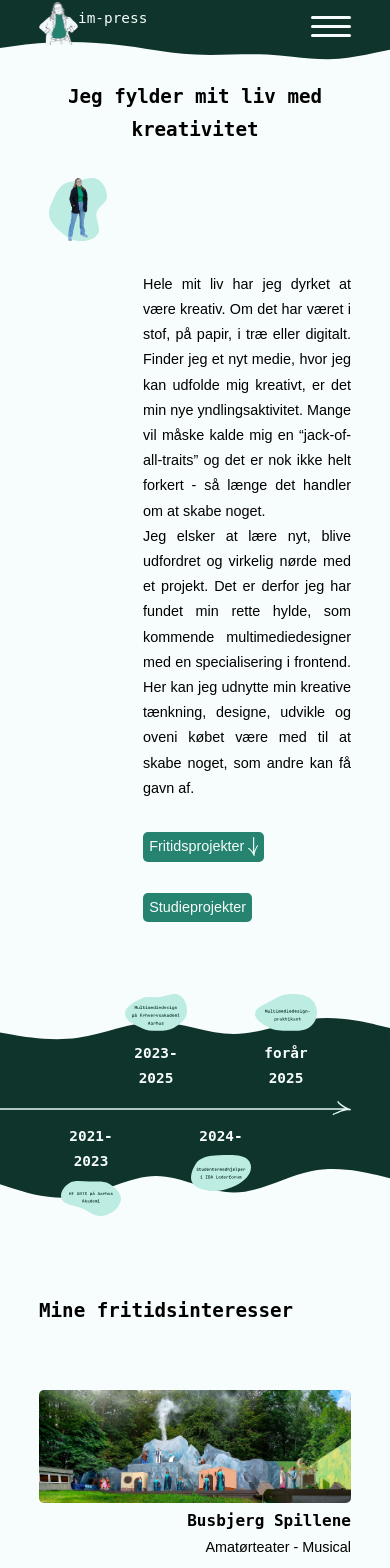
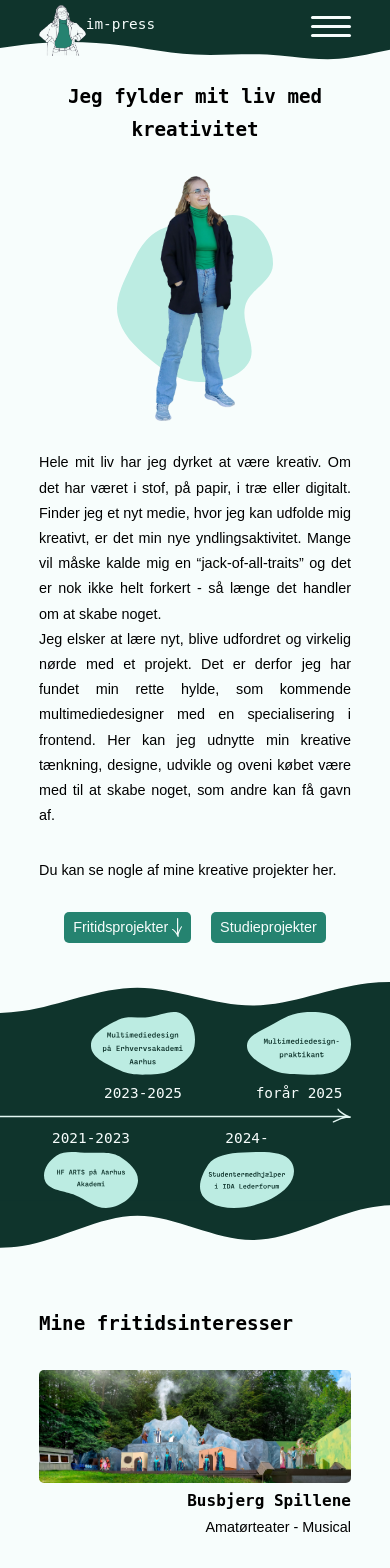
Before and after one commit to imhp1721/portfolio, a React (Vite) app: page /om-mig in a window 390 px wide. Shown: the top 1568 px of the page. Built offline with nearby package versions, Linux system fonts and the light colour scheme; a web font is replaced by a local one.

Commit message:
mobile version done

```diff
--- a/src/App.css
+++ b/src/App.css
@@ -550,6 +550,8 @@ h1 {
 
 .timeline .wave {
   align-self: center;
+  object-fit: cover;
+  min-height: 100%;
 }
 
 .year_txt {
@@ -561,7 +563,7 @@ h1 {
 
 .mdu,
 .intern {
-  grid-row: 3 / 7;
+  grid-row: 3 / 6;
   justify-self: center;
   width: 90%;
 }
@@ -589,7 +591,7 @@ h1 {
 .hf,
 .ida {
   align-self: end;
-  grid-row: 6 / 10;
+  grid-row: 7 / 10;
   justify-self: center;
   width: 67%;
 }
@@ -611,7 +613,6 @@ h1 {
 
 .hobby {
   margin-top: 0;
-  max-width: 1200px;
   padding-top: 10dvw;
 }
 
@@ -620,8 +621,7 @@ h1 {
 }
 
 .hobby h2,
-.hobby h3,
-.hobby p {
+.hobby article {
   grid-column: 1 / -1;
 }
 
@@ -704,7 +704,6 @@ h1 {
 .img_cluster .sem1_exam {
   align-self: center;
   grid-column: 3 / -1;
-  grid-row: 4 / 7;
   justify-self: end;
   width: 75%;
 }
@@ -912,11 +911,11 @@ form .cta_btn {
   /* --- NAVIGATION ------------------------------------------------------------------------------------------------- */
 
   nav .logo {
-    grid-column: 2 / 6;
+    grid-column: 2 / 7;
   }
 
   nav .logo img {
-    max-width: 10vw;
+    max-width: 12vw;
   }
 
   /* --- burger menu --- */
@@ -1090,6 +1089,12 @@ form .cta_btn {
     width: 57%;
   }
 
+  /* --- hobby section --- */
+
+  .hobby {
+    padding-top: 15dvw;
+  }
+
   /* --- PROJEKTER --- */
 
   .img_cluster .sem2_exam {
@@ -1121,7 +1126,7 @@ form .cta_btn {
     --font_l: clamp(1.2rem, 1.4vw, 2rem);
 
     /* --- most used spacing --- */
-    --main_vertical_space: 8dvw;
+    --main_vertical_space: 7.5dvw;
 
     /*--- variables for burgermenu ---*/
     --burger_bar_width: 40px;
@@ -1163,14 +1168,14 @@ form .cta_btn {
 
   .buttons {
     flex-wrap: wrap;
-    justify-content: space-between;
+    gap: 5dvw;
+    justify-content: center;
   }
 
   /* --- NAVIGATION ------------------------------------------------------------------------------------------------- */
 
   nav .logo {
     align-items: flex-start;
-    padding-top: 2%;
   }
 
   nav .logo h4 {
@@ -1231,6 +1236,10 @@ form .cta_btn {
 
   /* --- HOME --- */
 
+  .home .info article .cta_txt {
+    display: initial;
+  }
+
   /* --- hero section --- */
 
   h1 {
@@ -1278,25 +1287,178 @@ form .cta_btn {
     width: 100%;
   }
 
-  /* ----------------
-    CONTACT
-  ----------------- */
+  /* --- OM MIG --- */
 
-  /* .contact .cta_txt {
-    padding: 4% 0 4%;
+  .om_mig .info .full_fig_img,
+  .om_mig .info article {
+    grid-column: 1 / -1;
   }
 
-  form {
+  .om_mig .info .blob {
+    grid-column: 3 / -3;
+    padding: 10dvw 0;
+  }
+
+  .om_mig .info article .cta_txt {
+    display: initial;
+  }
+
+  /* --- timeline section --- */
+
+  .year_txt {
+    font-weight: var(--header_regular);
+    line-height: normal;
+  }
+
+  .mdu,
+  .intern {
+    width: 100%;
+  }
+
+  .mdu {
+    grid-column: 4 / 8;
+  }
+
+  .intern {
+    grid-column: 10 / 14;
+  }
+
+  .arrow {
+    min-height: 100%;
+    object-fit: fill;
+  }
+
+  .hf,
+  .ida {
+    align-self: flex-start;
+    grid-row: 6 / 11;
+    justify-self: center;
+    width: 90%;
+  }
+
+  .ida {
+    grid-column: 8 / 12;
+  }
+
+  /* --- hobby section --- */
+
+  .hobby h2 {
+    padding-bottom: 0;
+  }
+
+  .hobby h3 {
+    font-size: var(--font_s);
+    padding-bottom: 1dvw;
+  }
+
+  .img_carousel,
+  .img_collage {
+    padding: 0;
+  }
+
+  /* --- PROJEKTER --- */
+
+  .img_cluster .sem2_exam {
+    grid-column: 6 / 11;
+    grid-row: 1 / 4;
     width: 80%;
   }
 
-  form input,
-  form textarea {
-    margin: 2% 0 5%;
-  } */
+  .img_cluster .interactive {
+    align-self: flex-start;
+    grid-column: 1 / 6;
+    grid-row: 2 / 6;
+    justify-self: flex-start;
+    width: 95%;
+  }
+
+  .img_cluster .sem1_exam {
+    align-self: flex-end;
+    grid-column: 8 / -1;
+    grid-row: 4 / 8;
+    width: 90%;
+  }
+
+  .img_cluster .mobile_first {
+    align-self: flex-end;
+    grid-column: 3 / 8;
+    grid-row: 6 / 10;
+    justify-self: flex-end;
+    width: 80%;
+  }
+
+  /* --- projects section --- */
+
+  #projects {
+    padding: var(--main_vertical_space) 0;
+  }
+
+  .projects .info {
+    padding-top: var(--main_vertical_space);
+    margin-top: 0;
+  }
+
+  .projects .info img {
+    grid-row: 1 / 2;
+    width: 60%;
+  }
+
+  .projects .info article {
+    gap: 5dvw;
+    grid-row: 2 / 3;
+  }
+
+  .projects .info.txt_right h2 {
+    text-align: center;
+  }
+
+  .projects .info.txt_left .cta_btn,
+  .projects .info.txt_right .cta_btn {
+    align-self: center;
+  }
+
+  /* --- KONTAKT --- */
+
+  .kontakt .info {
+    margin-bottom: 5dvw;
+    row-gap: var(--main_vertical_space);
+  }
+
+  .kontakt .info img {
+    grid-row: 2 / 3;
+  }
+
+  .kontakt .buttons {
+    display: flex;
+    grid-column: 1 / -1;
+    grid-row: 4 / 5;
+  }
+
+  /* --- contact form --- */
+
+  form h2 {
+    padding-bottom: 0;
+  }
 }
 
 /* --- TINY MOBILE SCREENS --------------------------------------------------------------------------------------------------------------------------------------------------------------------------------------------------------------------------------------------- */
 
 @media only screen and (max-width: 350px) {
+  :root {
+    /* --- font sizes --- */
+    --font_s: clamp(0.8rem, 1vw, 1.2rem);
+    --nav_size: clamp(1rem, 1.2vw, 1.5rem);
+    --font_m: clamp(1.2rem, 1.5vw, 2rem);
+  }
+
+  footer .info h2 {
+    display: none;
+  }
+
+  /* --- HOME --- */
+
+  .skills .quote p {
+    font-size: var(--font_s);
+    line-height: 150%;
+  }
 }
--- a/src/pages/OmMig.jsx
+++ b/src/pages/OmMig.jsx
@@ -101,8 +101,10 @@ function OmMig() {
         <section id="hobby" className="hobby main_grid">
           <h2>Mine fritidsinteresser</h2>
           <ImageCarousel />
-          <h3>Håndarbejde, kunsthåndværk & upcycling</h3>
-          <p>Sy - Akvarel - Hækling - Tegning - Smykker - Bolig - Strik</p>
+          <article>
+            <h3>Håndarbejde, kunsthåndværk & upcycling</h3>
+            <p>Sy - Akvarel - Hækling - Tegning - Smykker - Bolig - Strik</p>
+          </article>
           <ImageCollage />
         </section>
       </main>
```
